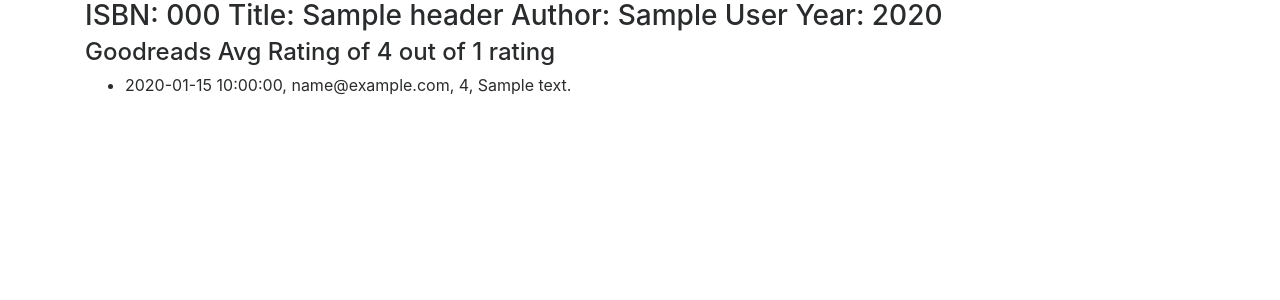
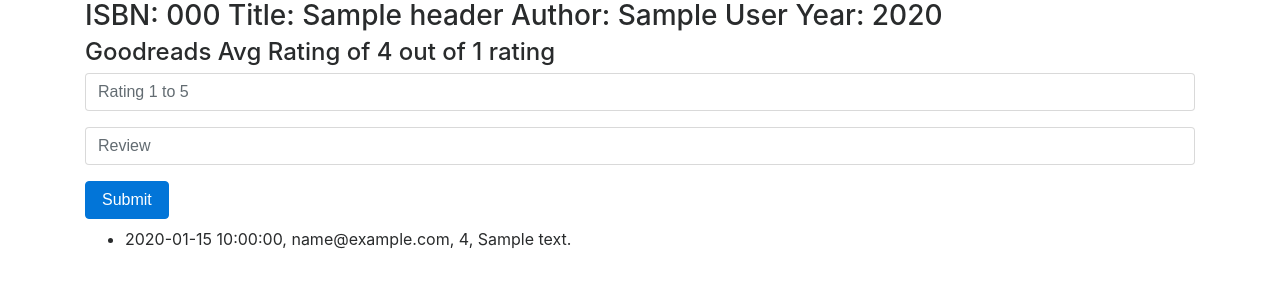
Before and after one commit to databaseman/minhbookreview, a Flask app: template templates/book.html in a window 1280 px wide. Shown: the top 300 px of the page. Run offline with Flask 2, Linux system fonts and the light colour scheme; the template is opened without the code that fills it: most values are stand-ins (such as "Sample title", 1, 10 or a date in 2020); some libraries are stand-ins or nearby versions.

Commit message:
added local user reviews

```diff
--- a/application.py
+++ b/application.py
@@ -16,9 +16,10 @@ db = scoped_session(sessionmaker(bind=engine))
 goodReadsUrl='https://www.goodreads.com/book/review_counts.json'
 goodReadKey="R8JVn8Vq2SAR2QIjGgCEtg"
 
+
 @app.route("/")
 def index():
-    if session.get("user_id") is None:
+    if session.get("email") is None:
         return render_template( "authenticate.html", message=session.get("message") )
     else:
         return render_template("booksearch.html")
@@ -32,7 +33,7 @@ def authenticate():
         if (user is None):
             session["message"]="No such user / invalid password."
         else:
-            session["user_id"] = user.id
+            session["email"] = user.email
     else: #Register
         user=db.execute("SELECT * FROM users WHERE email = :email", {"email": email}).fetchone()
         if (user is not None):
@@ -56,8 +57,18 @@ def booksearch():
         session["message"]=''
     return render_template("booklist.html", booklist=booklist, message=session["message"])
 
-@app.route("/book/<string:isbn>")
+@app.route("/book/<string:isbn>", methods=["GET", "POST"])
 def book(isbn):
+    if session.get("email") is None:
+        return render_template( "authenticate.html", message="Please log in" )
+
+    if request.method == "POST":
+        rating = request.form.get("rating")
+        review = request.form.get("review")
+        db.execute("INSERT INTO reviews (isbn, email, rating, review) VALUES (:isbn, :email, :rating, :review)",
+                   {"isbn": isbn, "email": session["email"], "rating": rating, "review": review})
+        db.commit()
+
     # Get info from local DATABASE
     lBookReviews=db.execute("SELECT b.isbn, b.title, b.author, b.year, r.email, r.review, r.rating, r.updated FROM books b LEFT JOIN reviews r ON (b.isbn=r.isbn) WHERE (b.isbn = :isbn)", {"isbn": isbn}).fetchall()
     if (lBookReviews[0].email==None):
--- a/templates/book.html
+++ b/templates/book.html
@@ -7,6 +7,22 @@
 {% block body %}
     <h3>ISBN: {{header["isbn"]}}  Title: {{header["title"]}}  Author: {{header["author"]}}  Year: {{header["year"]}}</h3>
     <h4>Goodreads Avg Rating of {{header["average_rating"]}}  out of {{'{:,}'.format(header["ratings_count"])}} rating</h4>
+
+    <form action="{{url_for('book', isbn=header["isbn"])}}" method="post">
+        <div class="form-group">
+            <input type="number" min="0" max="10" class="form-control" name="rating" placeholder="Rating 1 to 5" required>
+        </div>
+        <div class="form-group">
+            <input type="text" class="form-control" name="review" placeholder="Review" required>
+        </div>
+
+        <div class="row">
+            <div class="col-sm-12">
+                <button type ="submit" name="action" value="submit" class="btn btn-primary btn-md">Submit</button>
+            </div>
+        </div>
+    </form>
+
     <h5>{{message}}</h5>
     <ul>
         {% if lBookReviews[0].email is not none %}
@@ -15,4 +31,6 @@
             {% endfor %}
         {% endif %}
     </ul>
+
+
 {% endblock %}
```
